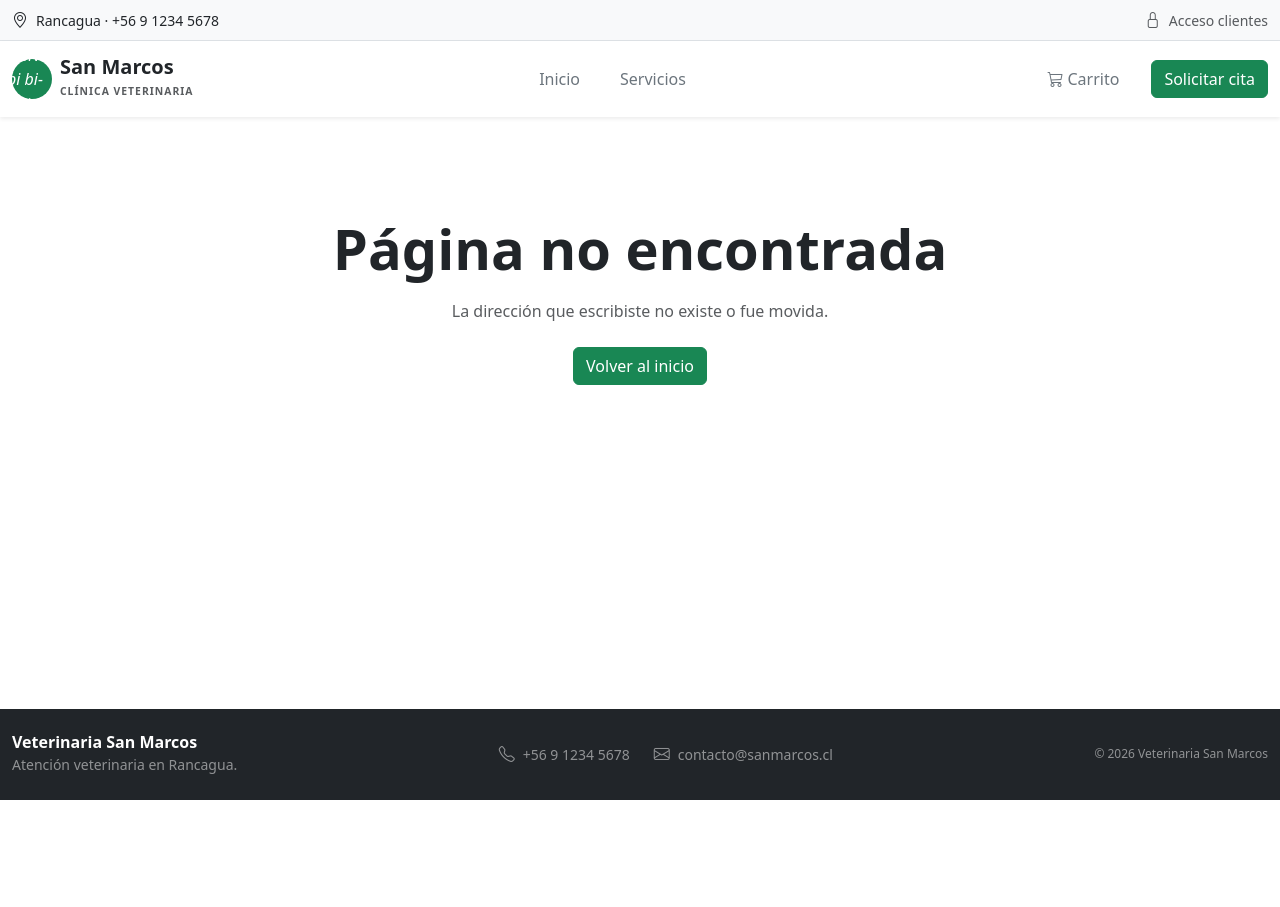
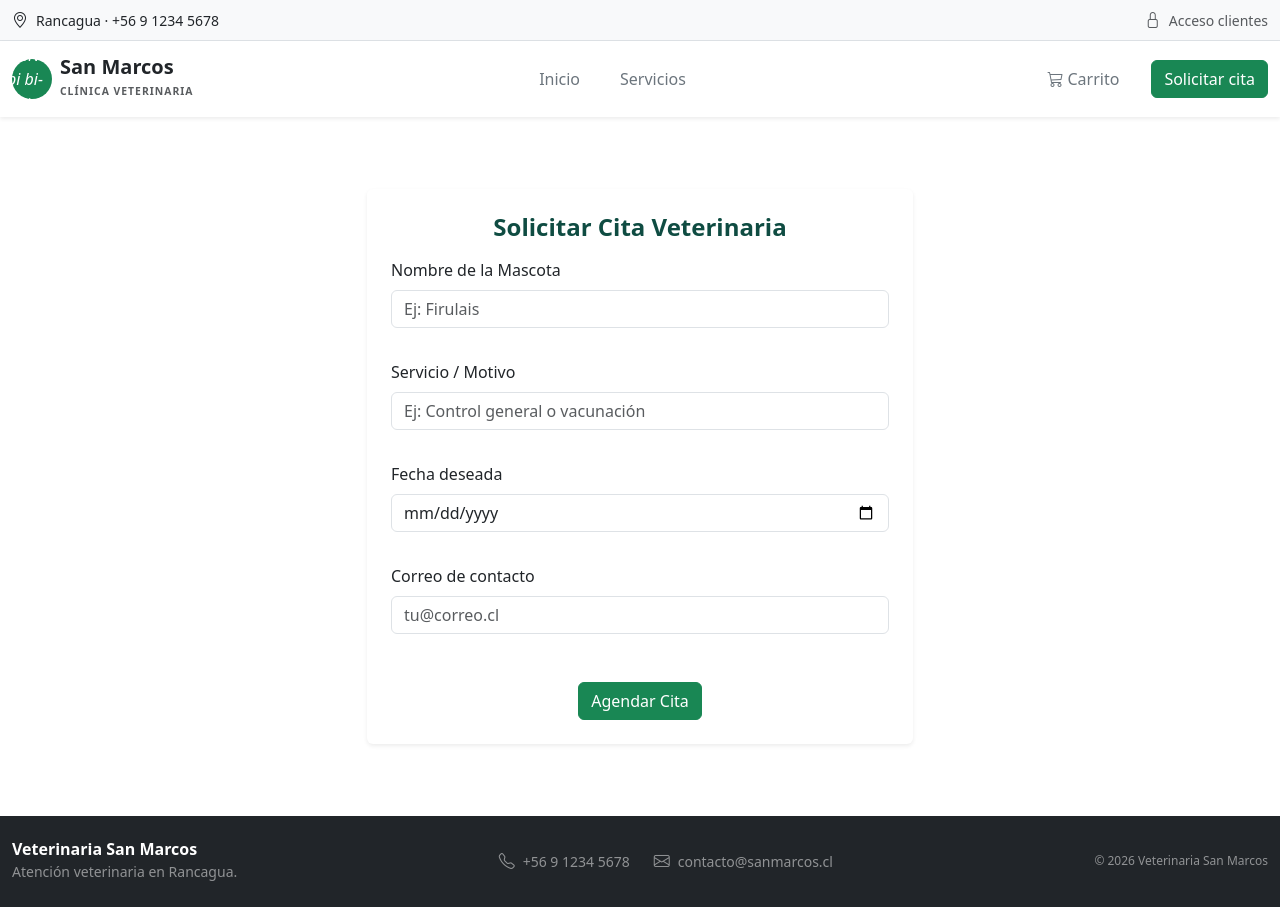
Before and after one commit to Charlieisd34d/Veterinaria-San-Marcos-2, a React (Vite) app: page /solicitar-cita in a window 1280 px wide. Before the commit the page ends 800 px from the top, so only its background shows below. Built offline with nearby package versions, Linux system fonts and the light colour scheme.

Commit message:
feat: integrando navegacion y configuracion de mensajes en PaginaServicios

```diff
--- a/src/App.jsx
+++ b/src/App.jsx
@@ -11,6 +11,7 @@ import PaginaAdminUsuarios from "./pages/PaginaAdminUsuarios";
 import PaginaNoEncontrada from "./pages/PaginaNoEncontrada";
 import PaginaLogin from './pages/PaginaLogin';
 import PaginaRegistro from './pages/PaginaRegistro';
+import PaginaSolicitarCita from './pages/PaginaSolicitarCita';
 
 
 function App() {
@@ -24,6 +25,7 @@ function App() {
               <Route path="/servicios" element={<PaginaServicios />} />
               <Route path="/login" element={<PaginaLogin />} />
               <Route path="/registro" element={<PaginaRegistro />} />
+              <Route path="/solicitar-cita" element={<PaginaSolicitarCita />} />
               <Route path="/admin" element={<PaginaAdminResumen />} />
               <Route path="/admin/productos" element={<PaginaAdminProductos />} />
               <Route path="/admin/clientes" element={<PaginaAdminClientes />} />
--- /dev/null
+++ b/src/components/organisms/FormularioCita.jsx
@@ -0,0 +1,73 @@
+import React, { useState } from 'react';
+import CampoConEtiqueta from '../molecules/CampoConEtiqueta';
+import Boton from '../atoms/Boton';
+import { validarObligatorio, validarCorreo } from '../../utils/validaciones';
+
+export default function FormularioCita(props) {
+  const [valores, setValores] = useState({});
+  const [errores, setErrores] = useState({});
+
+  function alCambiar(id, texto) {
+    setValores({ ...valores, [id]: texto });
+    setErrores({ ...errores, [id]: '' });
+  }
+
+  function alEnviar(evento) {
+    evento.preventDefault();
+
+    const nuevosErrores = {};
+    props.campos.forEach((campo) => {
+      const valorCampo = valores[campo.id] || "";
+      let error = validarObligatorio(valorCampo);
+
+      if (!error && campo.tipo === 'email') {
+        error = validarCorreo(valorCampo);
+      }
+
+      if (error) {
+        nuevosErrores[campo.id] = error;
+      }
+    });
+
+    if (Object.keys(nuevosErrores).length > 0) {
+      setErrores(nuevosErrores);
+      return;
+    }
+
+    if (props.onEnviar) {
+      props.onEnviar(valores);
+    }
+  }
+
+  return (
+    <form className="card p-4 border-0 shadow-sm" onSubmit={alEnviar}>
+      <h2 className="h4 mb-3 fw-bold text-center" style={{ color: '#0f4c42' }}>
+        {props.titulo}
+      </h2>
+
+      {props.campos && props.campos.map((campo) => (
+        <div key={campo.id} className="mb-3">
+          <CampoConEtiqueta
+            id={campo.id}
+            etiqueta={campo.etiqueta}
+            tipo={campo.tipo}
+            placeholder={campo.placeholder}
+            value={valores[campo.id] || ""}
+            onChange={(e) => alCambiar(campo.id, e.target.value)}
+          />
+          {errores[campo.id] && (
+            <div className="text-danger small mt-1">{errores[campo.id]}</div>
+          )}
+        </div>
+      ))}
+
+      <div className="mt-3 text-center">
+        <Boton
+          tipo="submit"
+          texto={props.textoBoton}
+          variante={props.varianteBoton}
+        />
+      </div>
+    </form>
+  );
+}
--- a/src/components/organisms/FormularioRegistro.jsx
+++ b/src/components/organisms/FormularioRegistro.jsx
@@ -2,7 +2,7 @@ import React, { useState } from 'react';
 import { useNavigate } from 'react-router-dom';
 import CampoConEtiqueta from '../molecules/CampoConEtiqueta';
 import Boton from '../atoms/Boton';
-import { validarObligatorio, validarCorreo } from '../utils/validaciones';
+import { validarObligatorio, validarCorreo } from '../../utils/validaciones';
 
 export default function FormularioRegistro(props) {
   const [valores, setValores] = useState({});
--- a/src/components/organisms/NavegacionPrincipal.jsx
+++ b/src/components/organisms/NavegacionPrincipal.jsx
@@ -39,8 +39,14 @@ function NavegacionPrincipal(props) {
           onClickCarrito={(evento) => ir(evento, props.enlaceCarrito)}
           textoBoton={props.textoBotonCita}
           varianteBoton={props.varianteBotonCita}
-          onClickBoton={props.onClickCita}
-        />
+          onClickBoton={() => {
+            if (props.onClickCita) {
+              props.onClickCita();
+            } else if (props.onNavegar) {
+              props.onNavegar('/solicitar-cita');
+          }
+      }}
+    />
       </div>
     </nav>
   );
--- /dev/null
+++ b/src/data/formularioCita.json
@@ -0,0 +1,11 @@
+{
+  "titulo": "Solicitar Cita Veterinaria",
+  "textoBoton": "Agendar Cita",
+  "varianteBoton": "success",
+  "campos": [
+    { "id": "mascota", "etiqueta": "Nombre de la Mascota", "tipo": "text", "placeholder": "Ej: Firulais" },
+    { "id": "servicio", "etiqueta": "Servicio / Motivo", "tipo": "text", "placeholder": "Ej: Control general o vacunación" },
+    { "id": "fecha", "etiqueta": "Fecha deseada", "tipo": "date", "placeholder": "" },
+    { "id": "correo", "etiqueta": "Correo de contacto", "tipo": "email", "placeholder": "tu@correo.cl" }
+  ]
+}
--- a/src/data/mensajes.json
+++ b/src/data/mensajes.json
@@ -1,4 +1,5 @@
 {
+  "segundosAutoCierre": 5,
   "textoCerrar": "Cerrar",
   "agendarCita": {
     "texto": "Recibimos tu solicitud. Te contactaremos para confirmar la hora de tu cita.",
@@ -7,5 +8,9 @@
   "verServicios": {
     "texto": "Pronto podrás ver el detalle de todos nuestros servicios.",
     "variante": "info"
+  },
+  "solicitarServicio": {
+    "texto": "Has seleccionado el servicio de",
+    "variante": "success"
   }
 }
--- a/src/pages/PaginaLogin.jsx
+++ b/src/pages/PaginaLogin.jsx
@@ -2,7 +2,7 @@ import React, { useState } from 'react';
 import { useNavigate } from 'react-router-dom';
 import PlantillaPublica from '../components/templates/PlantillaPublica';
 import FormularioLogin from '../components/organisms/FormularioLogin';
-import datosFormulario from '../data/formulariologin.json';
+import datosFormulario from '../data/formularioLogin.json';
 
 export default function PaginaLogin() {
   const [mensaje, setMensaje] = useState(null);
--- a/src/pages/PaginaRegistro.jsx
+++ b/src/pages/PaginaRegistro.jsx
@@ -1,7 +1,7 @@
 import { useNavigate } from 'react-router-dom';
 import PlantillaPublica from '../components/templates/PlantillaPublica';
 import FormularioRegistro from '../components/organisms/FormularioRegistro';
-import datosRegistro from '../data/formularioregistro.json';
+import datosRegistro from '../data/formularioRegistro.json';
 
 export default function PaginaRegistro() {
   const navigate = useNavigate();
--- a/src/pages/PaginaServicios.jsx
+++ b/src/pages/PaginaServicios.jsx
@@ -1,4 +1,5 @@
 import { useState } from "react";
+import { useNavigate } from "react-router-dom";
 import PlantillaPublica from "../components/templates/PlantillaPublica";
 import SeccionServicios from "../components/organisms/SeccionServicios";
 import { useTituloPagina } from "../hooks/useTituloPagina";
@@ -9,6 +10,7 @@ import mensajes from "../data/mensajes.json";
 
 function PaginaServicios() {
   const [mensaje, setMensaje] = useState(null);
+  const navigate = useNavigate();
 
   function alCerrarMensaje() {
     setMensaje(null);
@@ -23,6 +25,7 @@ function PaginaServicios() {
       texto: `${mensajes.solicitarServicio.texto} ${servicio.titulo}.`,
       variante: mensajes.solicitarServicio.variante,
     });
+    navigate('/solicitar-cita');
   }
 
   function alAgendarCita() {
--- /dev/null
+++ b/src/pages/PaginaSolicitarCita.jsx
@@ -0,0 +1,37 @@
+import React, { useState } from 'react';
+import { useNavigate } from 'react-router-dom';
+import PlantillaPublica from '../components/templates/PlantillaPublica';
+import FormularioCita from '../components/organisms/FormularioCita';
+import datosCita from '../data/formularioCita.json';
+
+export default function PaginaSolicitarCita() {
+  const [mensajeExito, setMensajeExito] = useState(null);
+  const navigate = useNavigate();
+
+  function manejarEnvioExitoso() {
+    setMensajeExito({
+      texto: "¡Cita solicitada con éxito! Nos pondremos en contacto contigo.",
+      variante: "success"
+    });
+  }
+
+  return (
+    <PlantillaPublica
+      mensaje={mensajeExito}
+      onCerrar={() => setMensajeExito(null)}
+      onNavegar={navigate}
+    >
+      <div className="row justify-content-center py-4">
+        <div className="col-12 col-md-8 col-lg-6">
+          <FormularioCita
+            titulo={datosCita.titulo}
+            campos={datosCita.campos}
+            textoBoton={datosCita.textoBoton}
+            varianteBoton={datosCita.varianteBoton}
+            onEnviar={manejarEnvioExitoso}
+          />
+        </div>
+      </div>
+    </PlantillaPublica>
+  );
+}
```
